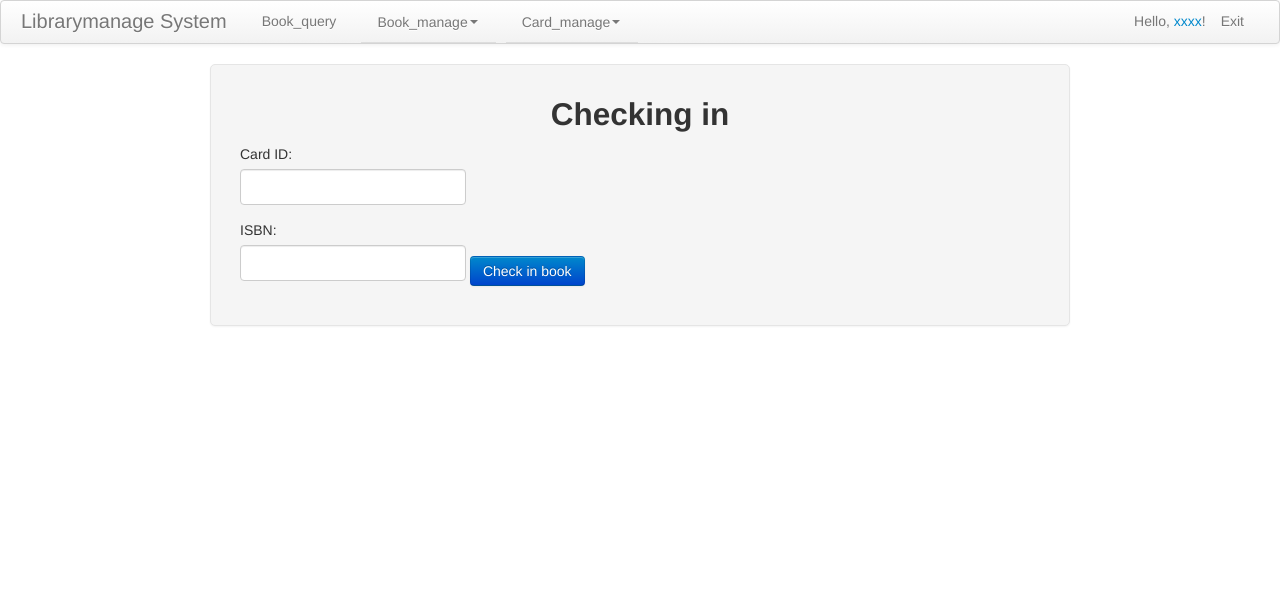
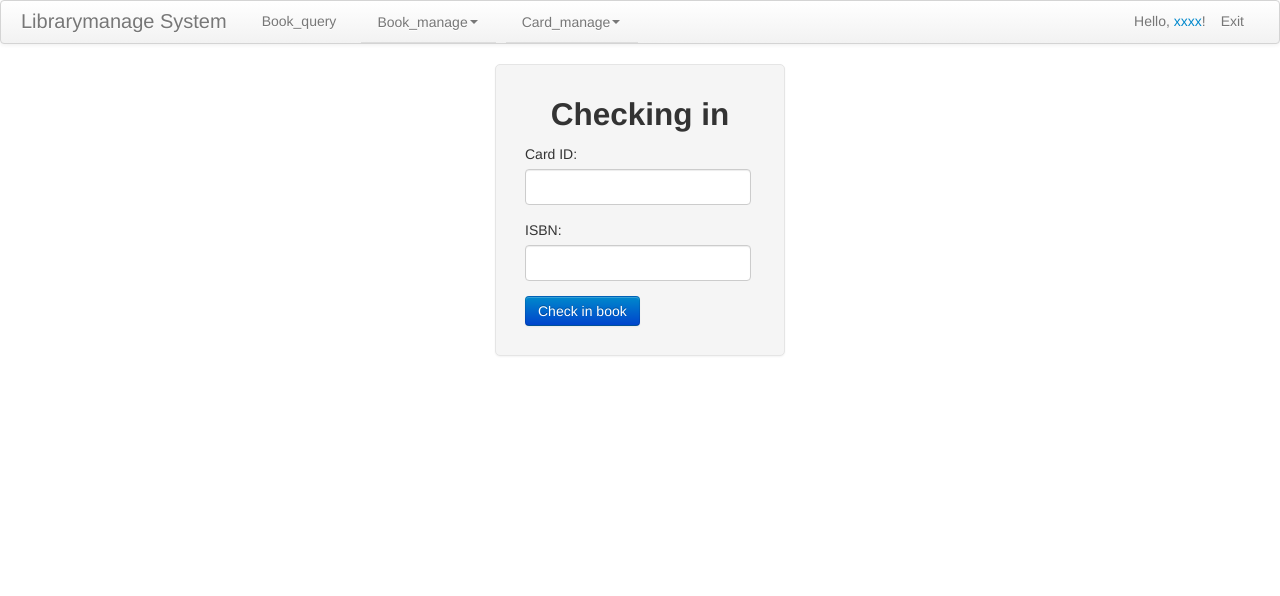
Before and after one commit to samueldeng/LibraryManagement, a PHP site: page /try_bookreturn.php in a window 1280 px wide. Shown: the top 596 px of the page. Run offline with PHP 8.4, Linux system fonts and the light colour scheme; some libraries are stand-ins or nearby versions.

Commit message:
try a new bookreturn

```diff
--- a/config_connect_database.php
+++ b/config_connect_database.php
@@ -10,7 +10,7 @@
 $mysql_hostname = "127.0.0.1";
 $mysql_user = "root";
 $mysql_password = "password";
-$mysql_database = "LibraryManagement";
+$mysql_database = "BookManagement";
 
 $bd = mysql_connect($mysql_hostname, $mysql_user, $mysql_password) or die("oops, cannt connect to the database.");
 mysql_select_db($mysql_database, $bd) or die("Oops, cannt select the LibraryManagement DB");
--- a/try_bookreturn.php
+++ b/try_bookreturn.php
@@ -53,7 +53,7 @@ padding-right: 20px;
 }
 }
 .form-signin {
-max-width: 800px;
+max-width: 230px;
 padding: 19px 29px 29px;
 margin: 0 auto 20px;
 background-color: #f5f5f5;
```
